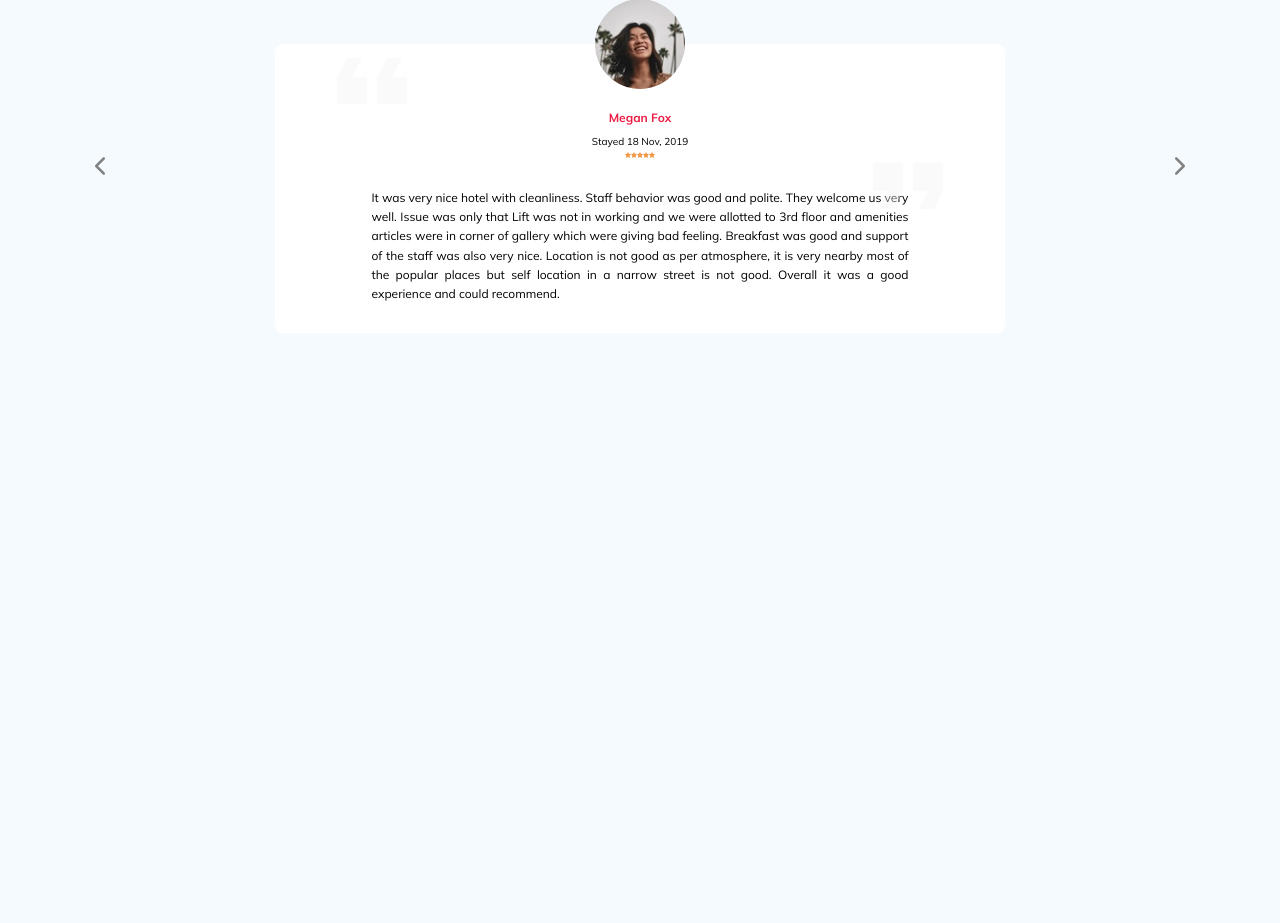
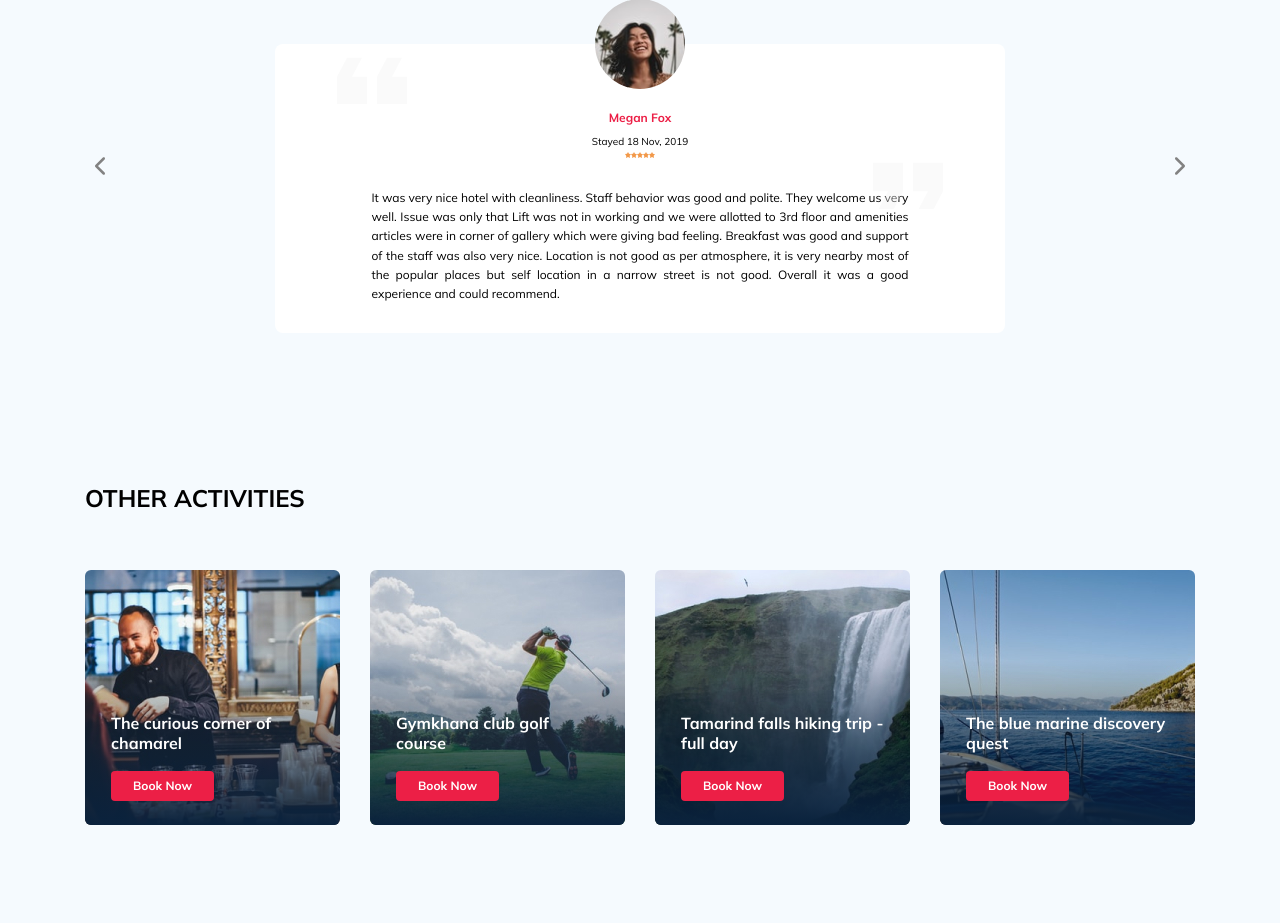
Before and after one commit to VladimirGra4evvv/tour-plan, a PHP site: page / in a window 1280 px wide. Shown: the part 1376-2299 px from the top of the page. Before the commit the page ends 1677 px from the top, so only its background shows below. Run offline with PHP 8.4, Linux system fonts and the light colour scheme.

Commit message:
create: added activities section

```diff
--- a/css/style.css
+++ b/css/style.css
@@ -1041,6 +1041,94 @@ template {
   margin: auto;
 }
 
+.activities {
+  padding: 60px 0 98px 0;
+}
+
+.activities__title {
+  font-style: normal;
+  font-weight: bold;
+  font-size: 24px;
+  line-height: 30px;
+  text-transform: uppercase;
+  margin-bottom: 57px;
+}
+
+.activities-wrapper {
+  display: -webkit-box;
+  display: -ms-flexbox;
+  display: flex;
+  -webkit-box-pack: justify;
+      -ms-flex-pack: justify;
+          justify-content: space-between;
+}
+
+.card {
+  position: relative;
+  display: -webkit-box;
+  display: -ms-flexbox;
+  display: flex;
+  -webkit-box-orient: vertical;
+  -webkit-box-direction: normal;
+      -ms-flex-direction: column;
+          flex-direction: column;
+  -webkit-box-align: start;
+      -ms-flex-align: start;
+          align-items: flex-start;
+  padding: 24px 26px;
+  width: 255px;
+  height: 255px;
+  border-radius: 6px;
+  overflow: hidden;
+}
+
+.card::before {
+  content: '';
+  position: absolute;
+  left: 0;
+  right: 0;
+  top: 0;
+  bottom: 0;
+  background: linear-gradient(179.83deg, rgba(196, 196, 196, 0) 35.34%, #0A223D 99.85%);
+  z-index: -1;
+}
+
+.card__image {
+  position: absolute;
+  left: 0;
+  right: 0;
+  top: 0;
+  bottom: 0;
+  width: 100%;
+  height: 100%;
+  -o-object-fit: cover;
+     object-fit: cover;
+  z-index: -2;
+}
+
+.card__title {
+  margin-top: auto;
+  margin-bottom: 18px;
+  color: #ffffff;
+  font-style: normal;
+  font-weight: bold;
+  font-size: 16px;
+  line-height: 20px;
+}
+
+.card__button {
+  font-style: normal;
+  font-weight: 600;
+  font-size: 12px;
+  line-height: 16px;
+  color: #ffffff;
+  padding: 7px 22px;
+  border: none;
+  background-color: #ec1f46;
+  border-radius: 4px;
+  cursor: pointer;
+}
+
 @media (max-width: 1200px) {
   .container {
     max-width: 960px;
@@ -1053,6 +1141,10 @@ template {
     height: 100%;
     -o-object-fit: cover;
        object-fit: cover;
+  }
+  .card {
+    width: 230px;
+    height: 230px;
   }
 }
 
@@ -1125,6 +1217,17 @@ template {
   }
   .reviews-slider__item {
     max-width: 580px;
+  }
+  .activities-wrapper {
+    -ms-flex-wrap: wrap;
+        flex-wrap: wrap;
+  }
+  .activities__card {
+    margin-bottom: 20px;
+  }
+  .card {
+    width: 340px;
+    height: 250px;
   }
 }
 
@@ -1248,6 +1351,14 @@ template {
     -webkit-transform: translate(50%, 0);
             transform: translate(50%, 0);
   }
+  .activities {
+    padding-top: 40px;
+    padding-bottom: 60px;
+  }
+  .card {
+    width: 49%;
+    height: 255px;
+  }
 }
 
 @media (max-width: 576px) {
@@ -1269,5 +1380,8 @@ template {
   .subscrube {
     width: 100%;
   }
+  .card {
+    width: 100%;
+  }
 }
 /*# sourceMappingURL=style.css.map */
--- a/index.html
+++ b/index.html
@@ -292,6 +292,48 @@
         <!-- /.container -->
     </section>
     <!-- /.reviews -->
+     <section class="activities">
+         <div class="container">
+             <h2 class="activities__title">Other Activities</h2>
+             <div class="activities-wrapper">
+                <div class="card activities__card">
+                    <img src="img/activiti-1.jpg" alt="The curious corner
+                    of chamarel" class="card__image">
+                    <h3 class="card__title">The curious corner
+                        of chamarel</h3>
+                    <button class="card__button">Book Now</button>
+                </div>
+                <!-- /.card -->
+                <div class="card activities__card">
+                    <img src="img/activiti-2.jpg" alt="Gymkhana club golf
+                    course" class="card__image">
+                    <h3 class="card__title">Gymkhana club golf
+                        course</h3>
+                    <button class="card__button">Book Now</button>
+                </div>
+                <!-- /.card -->
+                <div class="card activities__card">
+                    <img src="img/activiti-3.jpg" alt="Tamarind falls hiking
+                    trip - full day" class="card__image">
+                    <h3 class="card__title">Tamarind falls hiking
+                        trip - full day</h3>
+                    <button class="card__button">Book Now</button>
+                </div>
+                <!-- /.card -->
+                <div class="card activities__card">
+                    <img src="img/activiti-4.jpg" alt="The blue marine discovery
+                    quest" class="card__image">
+                    <h3 class="card__title">The blue marine discovery
+                        quest</h3>
+                    <button class="card__button">Book Now</button>
+                </div>
+                <!-- /.card -->
+             </div>
+             <!-- /.activities-wrapper -->
+         </div>
+         <!-- /.container -->
+     </section>
+     <!-- /.activities -->
     <script src="js/swiper-bundle.min.js"></script>
     <script src="js/main.js"></script>
 </body>
--- a/sass/_media.sass
+++ b/sass/_media.sass
@@ -4,11 +4,14 @@
     .hotel
         &-slider
             width: 590px
-        &-slider
             &__image
                 width: 100%
                 height: 100%
                 object-fit: cover
+    .card
+        width: 230px
+        height: 230px
+
 @media (min-width: 992px)
     .search,
     .subscribe
@@ -70,6 +73,14 @@
         &-slider
             &__item
                 max-width: 580px
+    .activities
+        &-wrapper
+            flex-wrap: wrap
+        &__card
+            margin-bottom: 20px
+    .card
+        width: 340px
+        height: 250px
 @media (max-width: 768px)
     .container
         max-width: 576px
@@ -148,6 +159,12 @@
                     right: 50%
                     margin-right: -65px
                     transform: translate(50%, 0)
+    .activities
+        padding-top: 40px
+        padding-bottom: 60px
+    .card
+        width: 49%
+        height: 255px
 @media (max-width: 576px)
     .navbar
         .logo
@@ -163,3 +180,5 @@
             margin-bottom: 37px
     .subscrube
         width: 100%
+    .card
+        width: 100%
--- /dev/null
+++ b/sass/blocks/_activities.sass
@@ -0,0 +1,60 @@
+.activities
+    padding: 60px 0 98px 0
+    &__title
+        font-style: normal
+        font-weight: bold
+        font-size: 24px
+        line-height: 30px
+        text-transform: uppercase
+        margin-bottom: 57px
+    &-wrapper
+        display: flex
+        justify-content: space-between
+.card
+    position: relative
+    display: flex
+    flex-direction: column
+    align-items: flex-start
+    padding: 24px 26px
+    width: 255px
+    height: 255px
+    border-radius: 6px
+    overflow: hidden
+    &::before
+        content: ''
+        position: absolute
+        left: 0
+        right: 0
+        top: 0
+        bottom: 0
+        background: linear-gradient(179.83deg, rgba(196, 196, 196, 0) 35.34%, #0A223D 99.85%)
+        z-index: -1
+    &__image
+        position: absolute
+        left: 0
+        right: 0
+        top: 0
+        bottom: 0
+        width: 100%
+        height: 100%
+        object-fit: cover
+        z-index: -2
+    &__title
+        margin-top: auto
+        margin-bottom: 18px
+        color: $light
+        font-style: normal
+        font-weight: bold
+        font-size: 16px
+        line-height: 20px
+    &__button
+        font-style: normal
+        font-weight: 600
+        font-size: 12px
+        line-height: 16px
+        color: $light
+        padding: 7px 22px
+        border: none
+        background-color: $primary
+        border-radius: 4px
+        cursor: pointer
--- a/sass/style.sass
+++ b/sass/style.sass
@@ -14,5 +14,7 @@
 @import 'blocks/newsletter'
 // Стили для отзывов
 @import 'blocks/reviews'
+// Стили для развлечений
+@import 'blocks/activities'
 // Стили для адаптива
 @import 'media'
```
Also changed, not shown: img/activiti-1.jpg (added), img/activiti-2.jpg (added), img/activiti-3.jpg (added), img/activiti-4.jpg (added), 1 other file.
